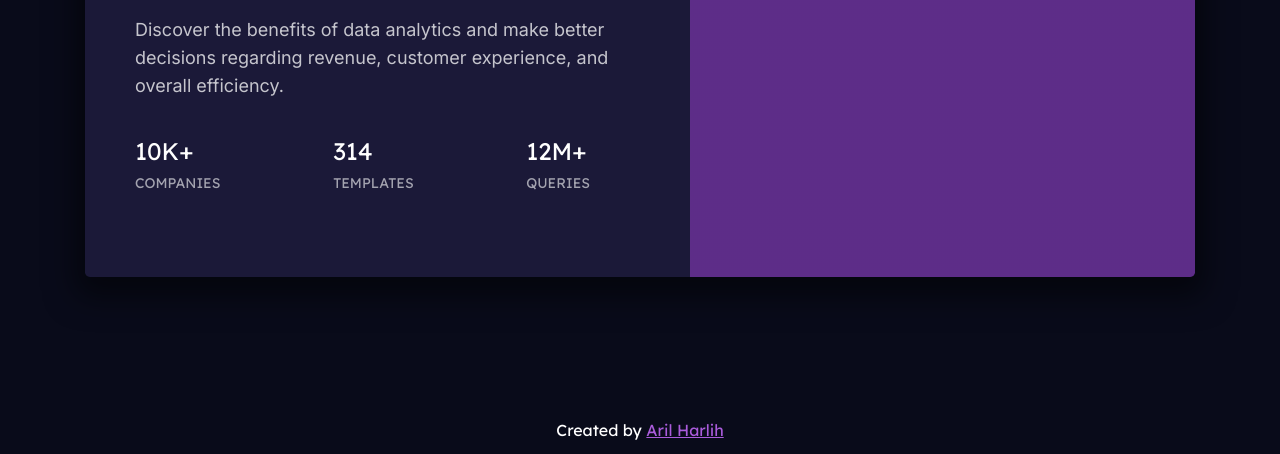
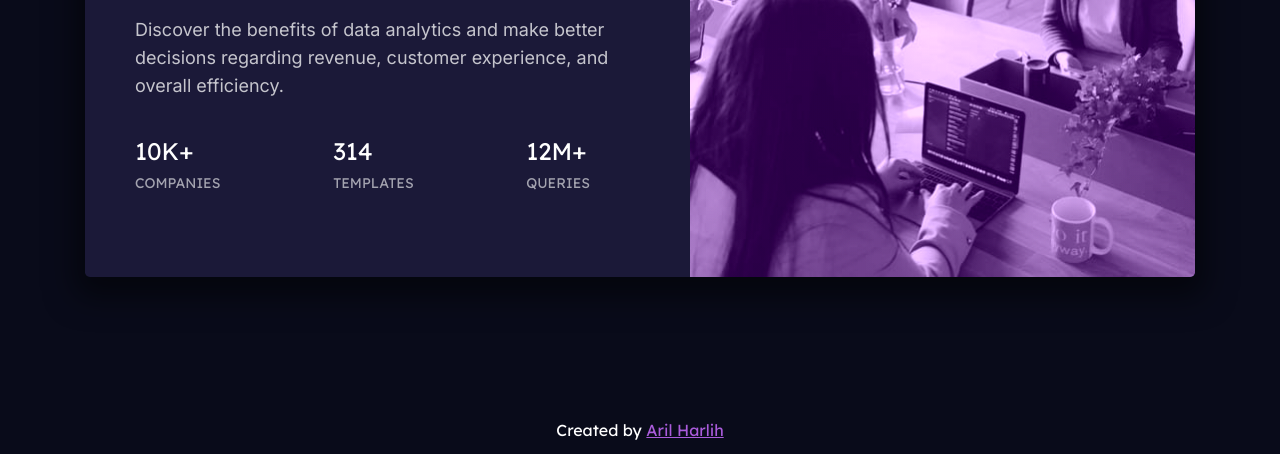
Before and after one commit to arilhr/stats-preview-card, a plain HTML site: page index.html in a window 1280 px wide. Shown: the part 346-800 px from the top of the page. Drawn offline with Linux system fonts and the light colour scheme; the site is published under a folder, as on GitHub Pages, so addresses that start at the root find nothing.

Commit message:
fix image location

```diff
--- a/css/style.scss
+++ b/css/style.scss
@@ -38,7 +38,7 @@ body {
     .banner-image {
         width: 50%;
         height: 100%;
-        background: linear-gradient(rgba(170, 92, 219,0.4)), url(/images/image-header-desktop.jpg);
+        background: linear-gradient(rgba(170, 92, 219,0.4)), url(../images/image-header-desktop.jpg);
         background-size: cover;
         filter: contrast(1.5);
     }
```
Also changed, not shown: css/style.css, 1 other file.
